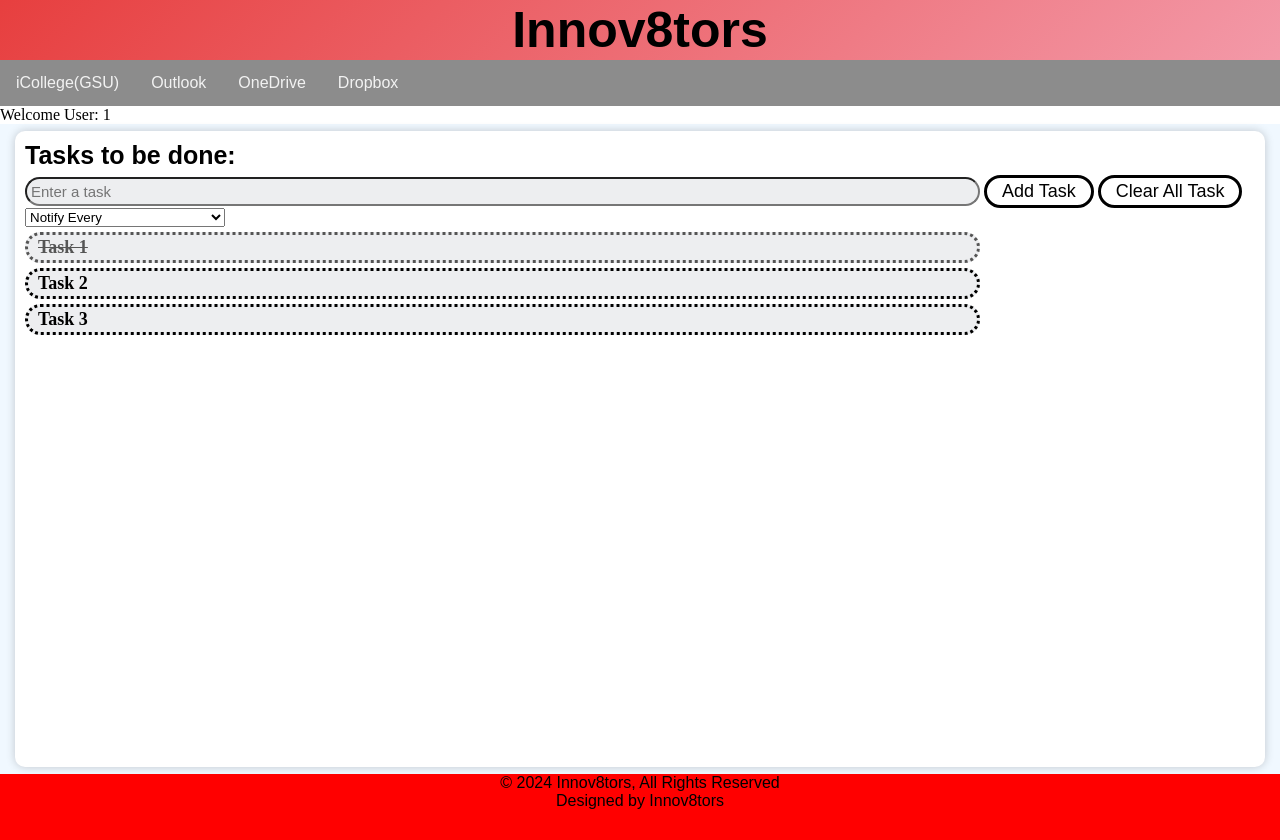
After one commit to DiscordPanda/Innov8tors, a PHP site: page /ToDo.php in a window 1280 px wide. The commit adds this page. Run offline with PHP 8.4, Linux system fonts and the light colour scheme; the visitor is signed in with stand-in values (Sample User, id 1); some web fonts are replaced.

Commit message:
Add files via upload

```diff
--- /dev/null
+++ b/ToDo.php
@@ -0,0 +1,86 @@
+<!DOCTYPE html>
+<html lang="en">
+    <head>
+        <meta charset="UTF-8">
+        <meta name="viewport" content="width=device-width, initial-scale=1.0">
+        <title>To-Do App</title>
+        <link rel="stylesheet" type="text/css" href="styles.css" />
+    </head>
+    <header>
+    <h1 class="GroupName">Innov8tors</h1>
+    </header>
+        <!-- Attributes for links to other pages -->
+        <div class="topnav"><!--Navigation bar style-->
+            <nav>
+                <div class="navbar">
+                    <a class="header-links" href="https://icollege.gsu.edu/" target="_blank" title="Open up GSU's iCollege website">
+                        iCollege(GSU)
+                    </a>
+                    <a class="header-links" href="https://outlook.office365.com/mail/" target="_blank" title="Open up Outlook">
+                        Outlook
+                    </a>
+                    <a class="header-links" href="https://onedrive.live.com/login/" target="_blank" title="Open up OneDrive">
+                        OneDrive
+                    </a>
+                    <a class="header-links" href="https://www.dropbox.com/" target="_blank" title="Open up Dropbox">
+                        Dropbox
+                    </a>
+                </div>
+            </nav>
+        </div>
+
+    <body>
+    <?php
+    session_start();
+    if (!isset($_SESSION['userid'])) {
+    header("Location: ToDo.php");
+} else {
+    echo "Welcome User: {$_SESSION['userid']}<br>";
+}
+?>
+
+
+        <!-- class "container" is the large white box on the page -->
+        <div class="container">
+            <!-- class "task" is the container -->
+            <div class="task">
+                <h3>Tasks to be done:</h3>
+                <!-- class "input" is where the user inputs the task. It's the textbox -->
+                <div class="input">
+                    <input type="text" class="input-task" id="task-box" placeholder="Enter a task" title="Input task">
+                    <button title="Add task">Add Task</button>
+                    <button title="Clear task">Clear All Task</button>
+                    <select name="time" id="time" title="Select period of notifications for the task" required>
+                        <option hidden disabled selected value>Notify Every</object>
+                        <option disabled value>--Notify Every--</option>
+                        <option value="30m">30 minutes (URGENT)</option>
+                        <option value="1h">1 hour (Important)</option>
+                        <option value="2h">2 hours (Normal)</option>
+                        <option value="3h">3 hours (Not Important)</option>
+                        <option value="none">Do Not Notify (Forget about it)</option>
+                    </select>
+                    <!-- <select name="priority" id="priority" title="Select the priority of the task">
+                        <option hidden disabled selected value>Choose Priority</object>
+                        <option disabled value>--Choose Priority--</option>
+                        <option value="low">Low</option>
+                        <option value="medium">Medium</option>
+                        <option value="high">High</option>
+                    </select> -->
+                </div>
+                <!-- id "task-items" is the list of tasks that are added. checked class = completed. unchecked class = incomplete -->
+                <ul id="task-items">
+                    <!-- These are example of completed and incomplete tasks -->
+                    <li class="checked">Task 1</li>
+                    <li class ="unchecked">Task 2</li>
+                    <li class ="unchecked">Task 3</li>
+                    <!-- TODO:JavaScript Comes here -->
+                </ul>
+            </div>
+        </div>
+        <script src="script.js"></script>
+    </body>
+    <footer>
+        <p>&copy; 2024 Innov8tors, All Rights Reserved</p>
+        <p>Designed by Innov8tors</p>
+    </footer>
+</html>
```
Also changed, not shown: login.php (+10 -2 lines).
